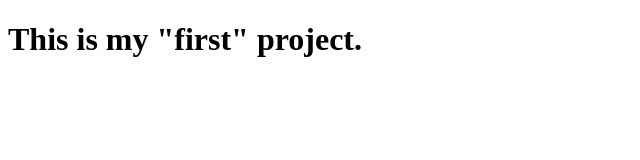
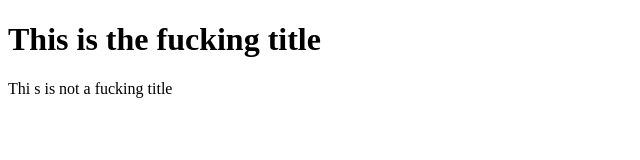
Before and after one commit to evgen-z/project-1, a plain HTML site: page index.html in a window 1280 px wide. Shown: the whole page, without its empty margins (0-640 px from the left). Drawn offline with Linux system fonts and the light colour scheme.

Commit message:
bitches2

```diff
--- a/index.html
+++ b/index.html
@@ -3,9 +3,13 @@
 <head>
     <meta charset="UTF-8">
     <meta name="viewport" content="width=device-width, initial-scale=1.0">
-    <title>Document</title>
+    <title>Mazafaka</title>
+    <link rel="stylesheet" href="css/main.css">
 </head>
+
 <body>
-    <h1>This is my "first" project.</h1>
+    <h1>This is the fucking title</h1>
+    <p>Thi s is not a fucking title</p>
 </body>
+
 </html>
```
